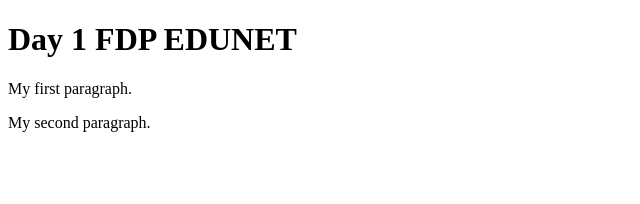
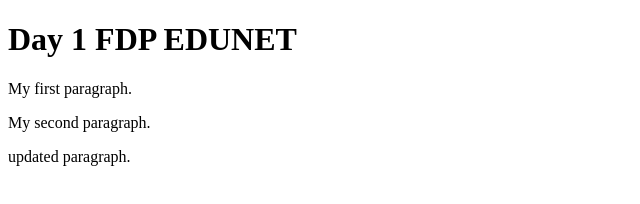
Before and after one commit to Saransh0612/Day-1, a plain HTML site: page index.html in a window 1280 px wide. Shown: the whole page, without its empty margins (0-640 px from the left). Drawn offline with Linux system fonts and the light colour scheme.

Commit message:
updated_para

```diff
--- a/index.html
+++ b/index.html
@@ -8,5 +8,6 @@
     <h1>Day 1 FDP EDUNET</h1>
     <p>My first paragraph.</p>
     <p>My second paragraph.</p>
+    <p>updated paragraph.</p>
 </body>
 </html>
```
